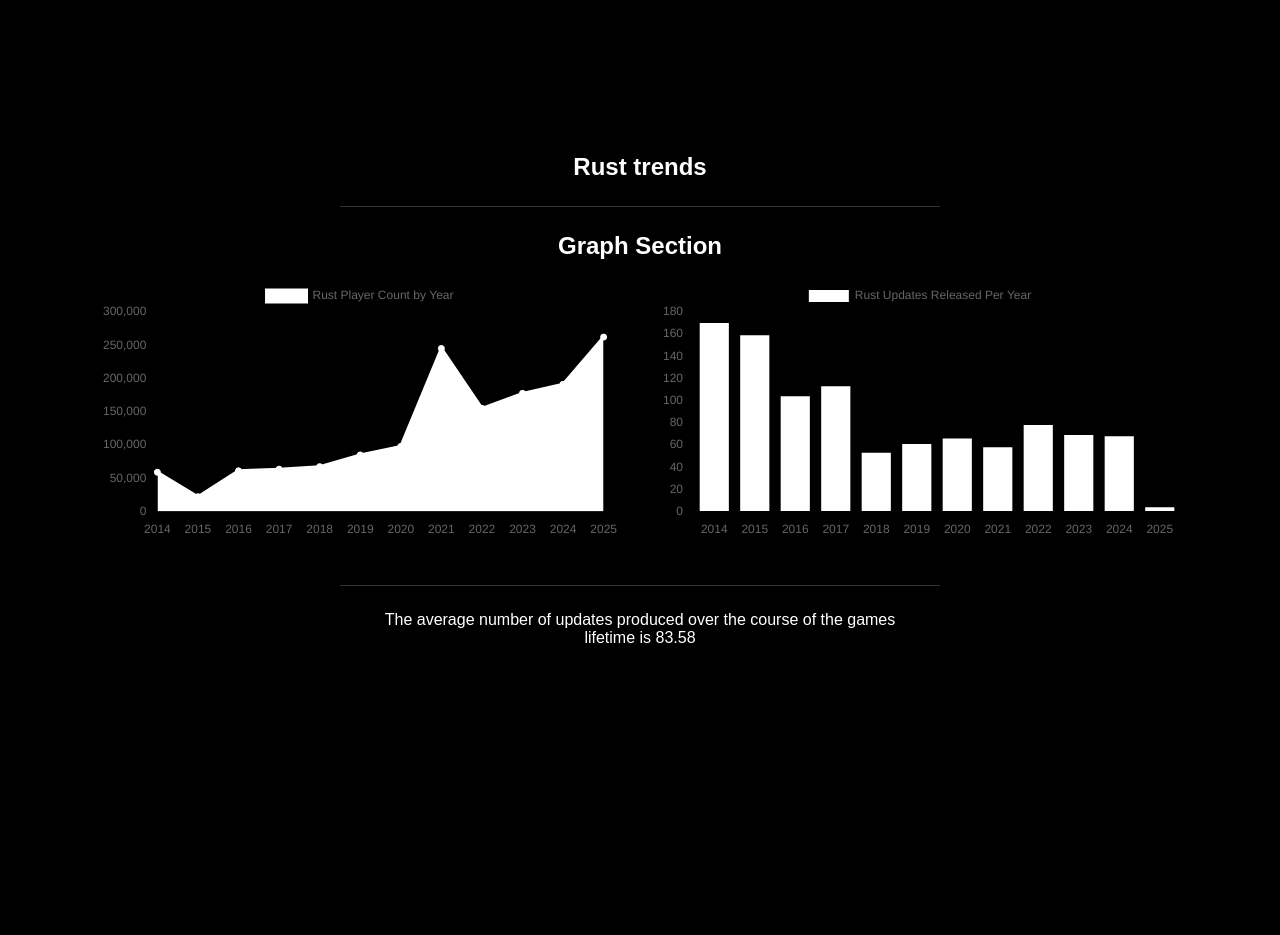
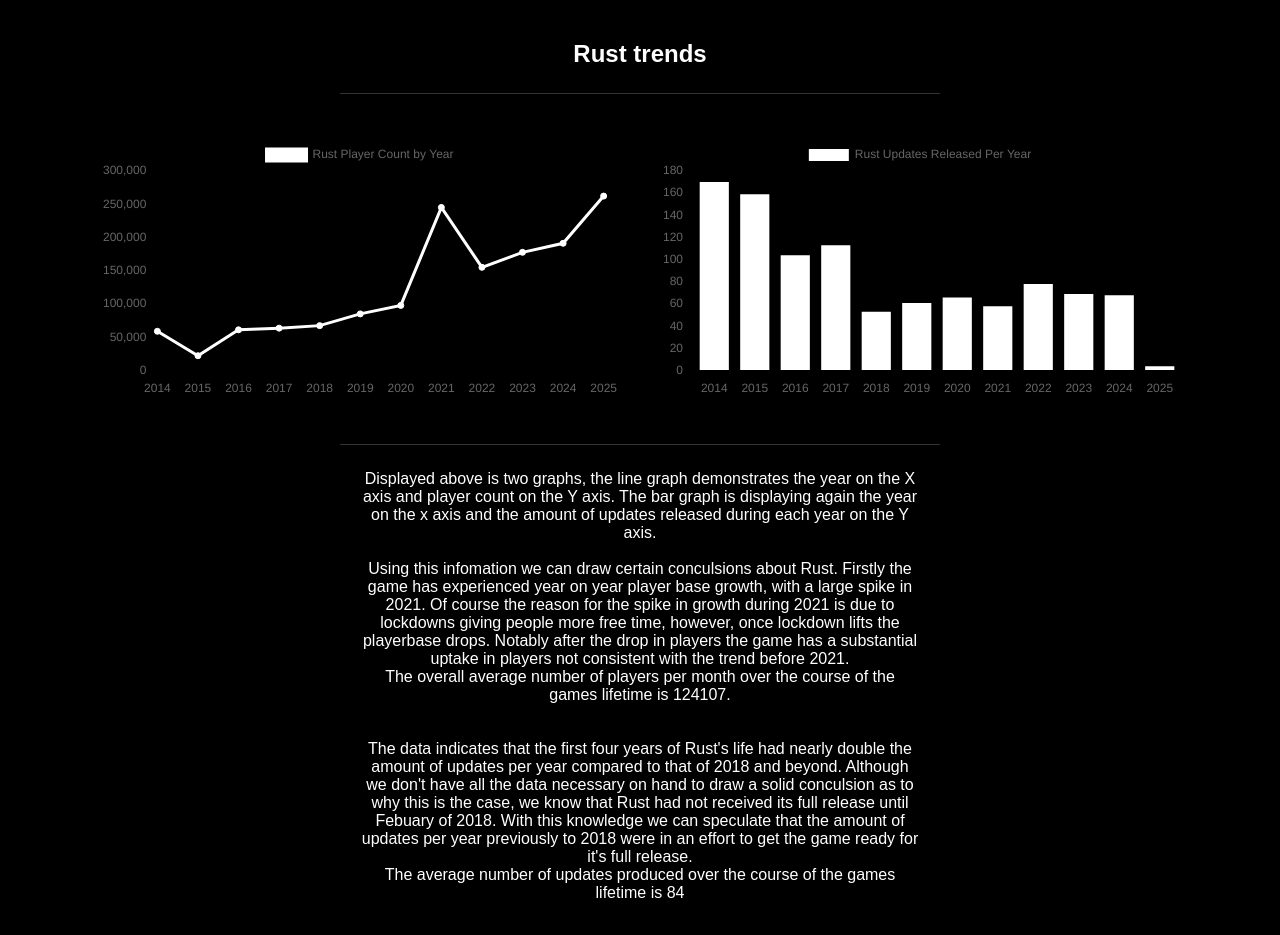
Before and after one commit to Noodleboi9000/RustCharts.js, a website built with Parcel: page src/index.html in a window 1280 px wide. Before the commit the page ends 800 px from the top, so only its background shows below. Built offline with nearby package versions, Linux system fonts and the light colour scheme.

Commit message:
added comments

```diff
--- a/src/index.html
+++ b/src/index.html
@@ -13,12 +13,10 @@
     <div class="container">
         <div class="section">
             <h2>Rust trends </h2>
-
         </div>
         <div class="divider"></div>
 
         <div class="section">
-            <h2>Graph Section</h2>
             <div class="graphs">
                 <canvas class="spaceBetweenGraphs" id="playerCountByYr"></canvas>
                 <canvas class="spaceBetweenGraphs" id="updateVsYear"></canvas>
@@ -27,7 +25,21 @@
         </div>
         <div class="divider"></div>
         <div class="section">
-        <p id="pTag">Loading...</p>
+            <p>
+                Displayed above is two graphs, the line graph demonstrates the year on the X axis and player count on the Y axis.
+                The bar graph is displaying again the year on the x axis and the amount of updates released during each year on the Y axis.
+                <br></br>
+                Using this infomation we can draw certain conculsions about Rust. Firstly the game has experienced year on year player base growth, with a large spike in 2021.
+                Of course the reason for the spike in growth during 2021 is due to lockdowns giving people more free time, however, once lockdown lifts the playerbase
+                drops. Notably after the drop in players the game has a substantial uptake in players not consistent with the trend before 2021.
+                <p id="AvgPlayers">Loading...</p>
+                <br></br>
+                The data indicates that the first four years of Rust's life had nearly double the amount of updates per year compared to that of 2018 and beyond.
+                Although we don't have all the data necessary on hand to draw a solid conculsion as to why this is the case, we know that Rust had not received its full release
+                until Febuary of 2018. With this knowledge we can speculate that the amount of updates per year previously to 2018 were in an effort to get the game ready for
+                it's full release. <p id="pTag">Loading...</p>
+                <br></br>
+            </p>
     </div>
         <div>
 
--- a/src/playerCountByYear.js
+++ b/src/playerCountByYear.js
@@ -1,7 +1,7 @@
 import Chart from 'chart.js/auto';
 
 (async function() {
-    const playerVsYear = [
+    const playerVsYear = [ //array for year and player counts
         { year: 2014, count: 59118 },
         { year: 2015, count: 22383 },
         { year: 2016, count: 61323 },
@@ -16,6 +16,25 @@
         { year: 2025, count: 262284 },
     ];
 
+    function averageUpdatesAYear(playerVsYear) { //function to get the average of the count in updateVsYr array
+        let sum = 0;
+        for (let i = 0; i < playerVsYear.length; i++) {
+            sum += playerVsYear[i].count;
+        }
+        return sum / playerVsYear.length
+      }
+      //for loop is looping through the array starting at i which is set to 0 and itterating until the array is complete
+      //we only want to average out the count so .count is used after the array call "playerVsYear[i].count"
+
+      function displayAveragePlayers() { //function to update HTML content
+        const avgCount = averageUpdatesAYear(playerVsYear).toFixed(0);
+        document.getElementById("AvgPlayers").textContent = `The overall average number of players per month over the course of the games lifetime is ${avgCount}.`
+      }
+      //Calling the function setting the average number and storing it in a new varibale. .toFixed(0) is used to removed the decimal places
+      //document.getElementById to link to the id on a P tag in inxex.html. .textContent will change the placeholder text in the tag to =
+
+      displayAveragePlayers();
+
     new Chart(
         document.getElementById('playerCountByYr'),
         {
@@ -27,7 +46,6 @@
                     data: playerVsYear.map(row => row.count),
                     borderColor: 'white',
                     backgroundColor: 'white',
-                    fill: true,
                 }]
             }
         }
--- a/src/updateVsYear.js
+++ b/src/updateVsYear.js
@@ -1,6 +1,6 @@
 import Chart from 'chart.js/auto'
 
-(async function() {
+(async function() { //array for year and update count
   const updateVsYr = [
     { year: 2014, count: 170 },
     { year: 2015, count: 159 },
@@ -23,9 +23,10 @@
     }
     return sum / updateVsYr.length
   }
+  //same process as in playerCountByYear.js - loop for average update count
 
   function displayAverageUpdates() { //function to update HTML content
-    const avgCount = averageUpdatesAYear(updateVsYr).toFixed(2);
+    const avgCount = averageUpdatesAYear(updateVsYr).toFixed(0);
     document.getElementById("pTag").textContent = `The average number of updates produced over the course of the games lifetime is ${avgCount}`
   }
 
```
Also changed, not shown: dist/index.html, 5 other files.
